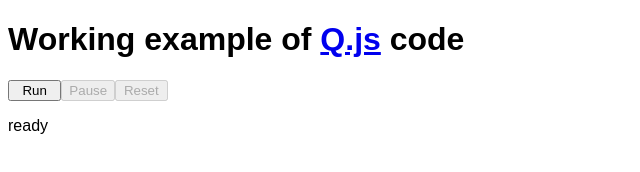
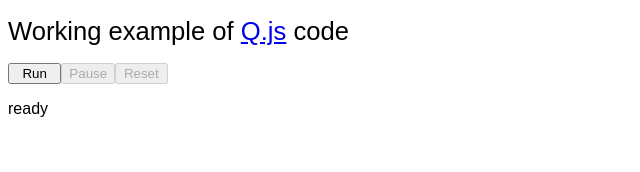
Before and after one commit to tomaslangkaas/Q.js, a plain HTML site: page index.html in a window 1280 px wide. Shown: the whole page, without its empty margins (0-640 px from the left). Drawn offline with Linux system fonts and the light colour scheme.

Commit message:
Update index.html

```diff
--- a/index.html
+++ b/index.html
@@ -10,6 +10,10 @@
       }
       body, button{
         font-family: sans-serif;
+      }
+      h1{
+        font-size: 1.6em;
+        font-weight: normal;
       }
     </style>
   </head>
```
